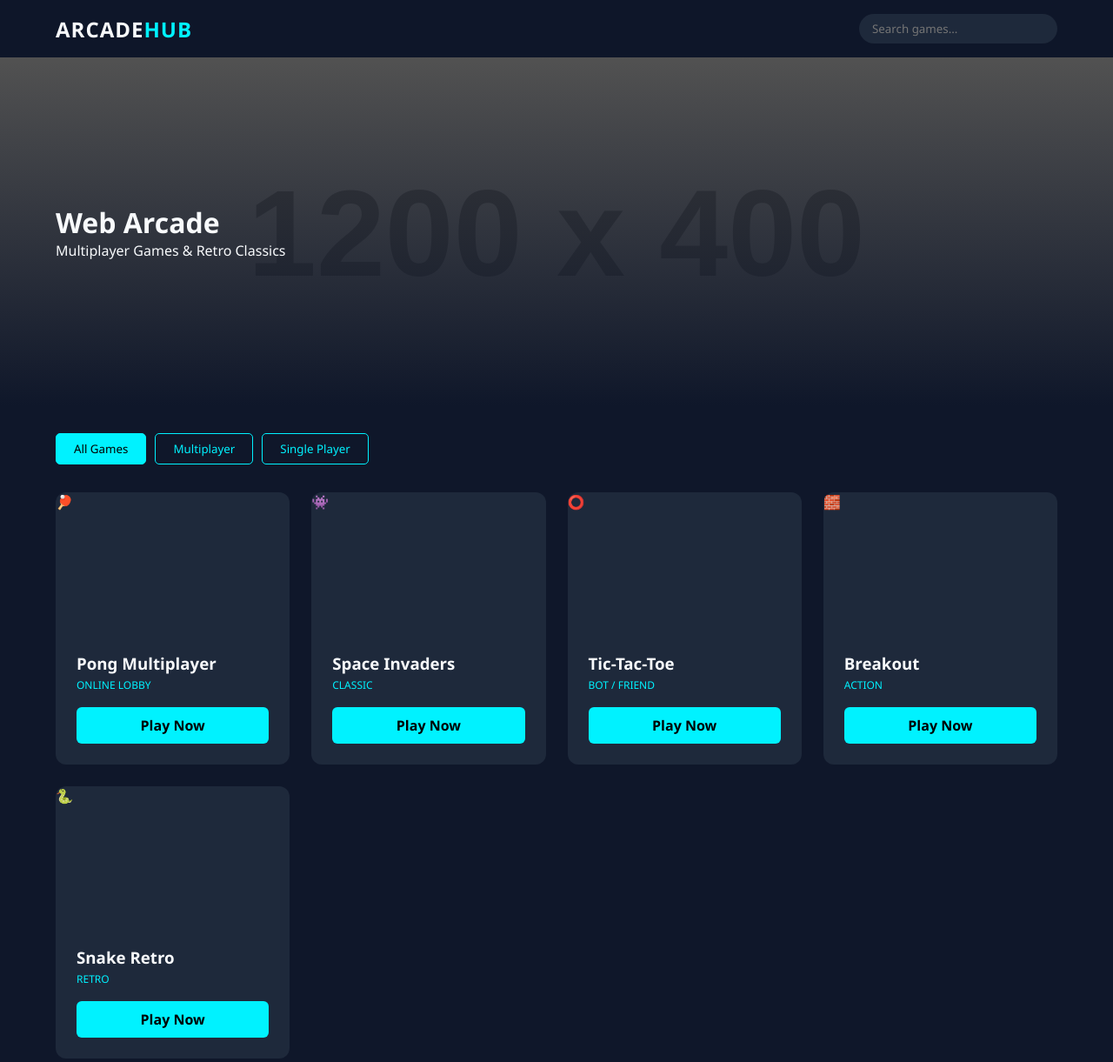
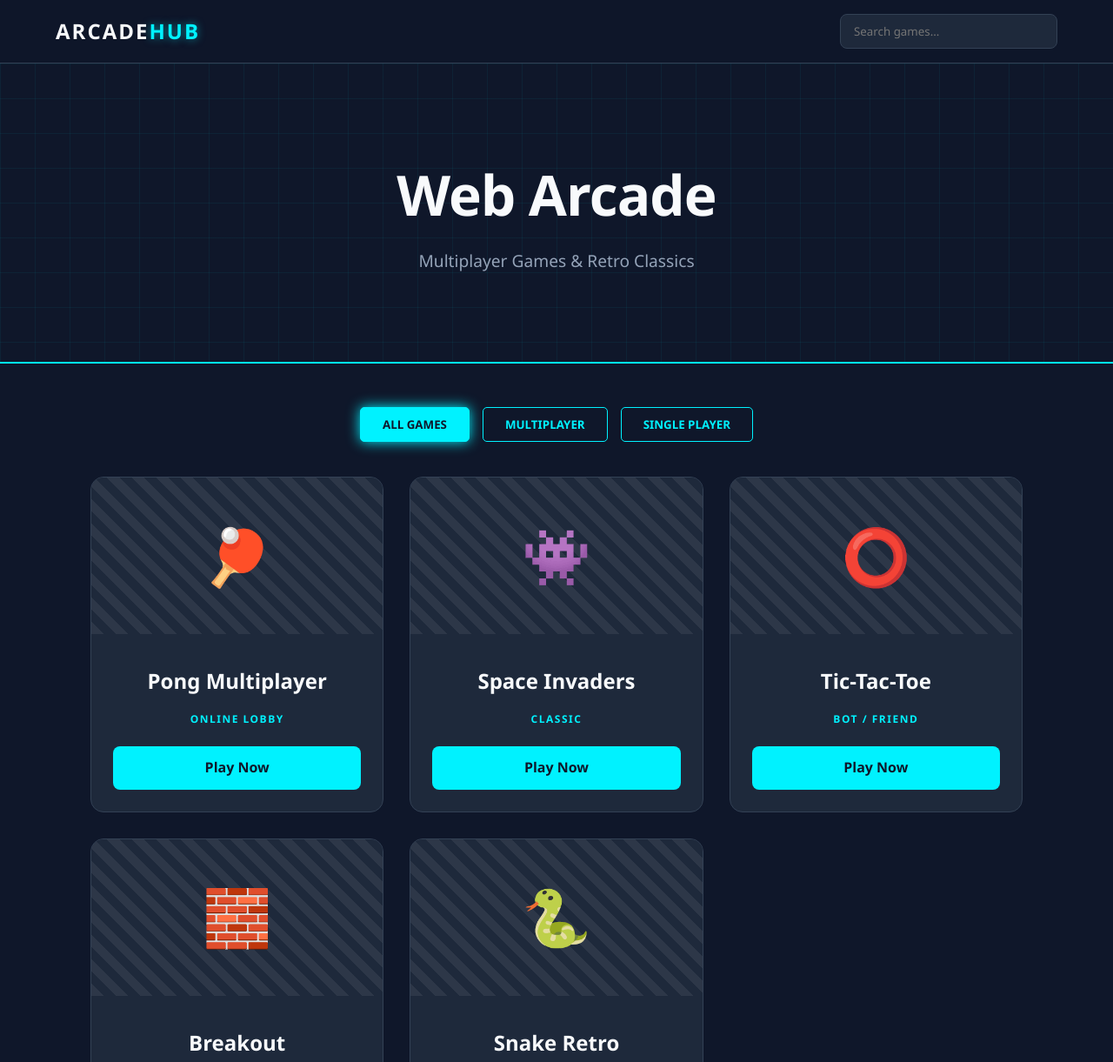
Before and after one commit to liamCodes123/Game-Hub, a plain HTML site: page index.html in a window 1280 px wide. Shown: the top 1221 px of the page at 87% size. Drawn offline with Linux system fonts and the light colour scheme; placeholder pictures from the web are drawn by us.

Commit message:
Update style.css

```diff
--- a/style.css
+++ b/style.css
@@ -1,15 +1,30 @@
+/* CSS VARIABLES - The "Neon" Palette */
 :root {
     --primary: #00f2ff;
+    --secondary: #ff006e;
     --bg-dark: #0f172a;
     --card-bg: #1e293b;
     --text-main: #f8fafc;
+    --text-dim: #94a3b8;
+    --accent: #4ade80;
 }
 
-* { margin: 0; padding: 0; box-sizing: border-box; font-family: 'Segoe UI', sans-serif; }
+/* RESET & BASE */
+* {
+    margin: 0;
+    padding: 0;
+    box-sizing: border-box;
+    font-family: 'Segoe UI', Tahoma, Geneva, Verdana, sans-serif;
+}
 
-body { background-color: var(--bg-dark); color: var(--text-main); }
+body {
+    background-color: var(--bg-dark);
+    color: var(--text-main);
+    line-height: 1.6;
+    overflow-x: hidden;
+}
 
-/* Navigation */
+/* NAVIGATION */
 .navbar {
     display: flex;
     justify-content: space-between;
@@ -18,41 +33,85 @@ body { background-color: var(--bg-dark); color: var(--text-main); }
     background: rgba(15, 23, 42, 0.95);
     position: sticky;
     top: 0;
-    z-index: 100;
+    z-index: 1000;
+    border-bottom: 1px solid #334155;
 }
 
-.logo { font-weight: bold; font-size: 1.5rem; letter-spacing: 1px; }
-.logo span { color: var(--primary); }
+.logo {
+    font-weight: bold;
+    font-size: 1.5rem;
+    letter-spacing: 2px;
+    text-transform: uppercase;
+}
+
+.logo span {
+    color: var(--primary);
+    text-shadow: 0 0 10px rgba(0, 242, 255, 0.5);
+}
 
 #gameSearch {
-    padding: 8px 15px;
-    border-radius: 20px;
-    border: none;
+    padding: 10px 15px;
+    border-radius: 8px;
+    border: 1px solid #334155;
     background: var(--card-bg);
     color: white;
+    width: 250px;
+    transition: 0.3s;
 }
 
-/* Hero Section */
-.hero {
-    height: 400px;
-    background: linear-gradient(rgba(0,0,0,0.6), rgba(15,23,42,1)), url('https://via.placeholder.com/1200x400');
-    background-size: cover;
-    display: flex;
-    align-items: center;
-    padding: 0 5%;
+#gameSearch:focus {
+    outline: none;
+    border-color: var(--primary);
+    box-shadow: 0 0 10px rgba(0, 242, 255, 0.2);
 }
 
-.badge { background: var(--primary); color: black; padding: 4px 8px; font-weight: bold; font-size: 0.8rem; border-radius: 4px; }
+/* HERO SECTION */
+.hero {
+    padding: 100px 5%;
+    text-align: center;
+    background-color: var(--bg-dark);
+    background-image:
+        linear-gradient(rgba(0, 242, 255, 0.05) 1px, transparent 1px),
+        linear-gradient(90deg, rgba(0, 242, 255, 0.05) 1px, transparent 1px);
+    background-size: 40px 40px;
+    border-bottom: 2px solid var(--primary);
+}
 
-/* Grid and Cards */
-.container { padding: 2rem 5%; }
+.hero h1 {
+    font-size: 4rem;
+    margin-bottom: 10px;
+    letter-spacing: -1px;
+}
 
-.filter-bar { margin-bottom: 2rem; display: flex; gap: 10px; }
+.hero p {
+    color: var(--text-dim);
+    font-size: 1.2rem;
+    max-width: 600px;
+    margin: 0 auto;
+}
+
+/* CONTAINER & FILTERS */
+.container {
+    max-width: 1200px;
+    margin: 0 auto;
+    padding: 50px 5%;
+}
+
+.filter-bar {
+    display: flex;
+    gap: 15px;
+    margin-bottom: 40px;
+    flex-wrap: wrap;
+    justify-content: center;
+}
+
 .filter-btn {
-    padding: 8px 20px;
+    padding: 10px 25px;
     background: transparent;
     border: 1px solid var(--primary);
     color: var(--primary);
+    font-weight: bold;
+    text-transform: uppercase;
     cursor: pointer;
     border-radius: 5px;
     transition: 0.3s;
@@ -60,37 +119,98 @@ body { background-color: var(--bg-dark); color: var(--text-main); }
 
 .filter-btn.active, .filter-btn:hover {
     background: var(--primary);
-    color: black;
+    color: var(--bg-dark);
+    box-shadow: 0 0 15px var(--primary);
 }
 
+/* GAME GRID */
 .game-grid {
     display: grid;
-    grid-template-columns: repeat(auto-fill, minmax(250px, 1fr));
-    gap: 25px;
+    grid-template-columns: repeat(auto-fill, minmax(280px, 1fr));
+    gap: 30px;
 }
 
+/* GAME CARDS */
 .game-card {
     background: var(--card-bg);
-    border-radius: 12px;
+    border-radius: 15px;
     overflow: hidden;
-    transition: transform 0.3s ease;
+    transition: all 0.4s cubic-bezier(0.175, 0.885, 0.32, 1.275);
+    border: 1px solid #334155;
+    position: relative;
 }
 
-.game-card:hover { transform: translateY(-10px); }
+.game-card:hover {
+    transform: translateY(-10px);
+    border-color: var(--primary);
+    box-shadow: 0 10px 30px rgba(0, 0, 0, 0.5);
+}
 
-.card-img { height: 160px; width: 100%; }
+/* "Drawn" Image Placeholder */
+.card-img {
+    height: 180px;
+    width: 100%;
+    background: repeating-linear-gradient(
+        45deg,
+        #2d3748,
+        #2d3748 10px,
+        #1e293b 10px,
+        #1e293b 20px
+    );
+    display: flex;
+    align-items: center;
+    justify-content: center;
+    font-size: 4rem;
+}
 
-.card-info { padding: 1.5rem; }
-.tag { font-size: 0.75rem; color: var(--primary); text-transform: uppercase; }
+.card-info {
+    padding: 25px;
+    text-align: center;
+}
+
+.tag {
+    font-size: 0.75rem;
+    color: var(--primary);
+    text-transform: uppercase;
+    font-weight: 900;
+    letter-spacing: 1.5px;
+}
+
+.card-info h3 {
+    margin: 10px 0;
+    font-size: 1.5rem;
+}
 
 .btn-play {
     display: block;
-    margin-top: 1rem;
+    margin-top: 20px;
+    background: var(--primary);
+    color: var(--bg-dark);
+    text-decoration: none;
+    padding: 12px;
+    border-radius: 8px;
+    font-weight: bold;
+    transition: 0.3s;
+    border: none;
+    cursor: pointer;
+}
+
+.btn-play:hover {
+    filter: brightness(1.2);
+    letter-spacing: 1px;
+}
+
+/* FOOTER */
+footer {
     text-align: center;
-    background: var(--primary);
-    color: black;
-    text-decoration: none;
-    padding: 10px;
-    border-radius: 6px;
-    font-weight: bold;
+    padding: 60px 0;
+    border-top: 1px solid #334155;
+    color: var(--text-dim);
 }
+
+/* MOBILE RESPONSIVENESS */
+@media (max-width: 768px) {
+    .hero h1 { font-size: 2.5rem; }
+    #gameSearch { width: 100%; margin-top: 15px; }
+    .navbar { flex-direction: column; }
+}
```
